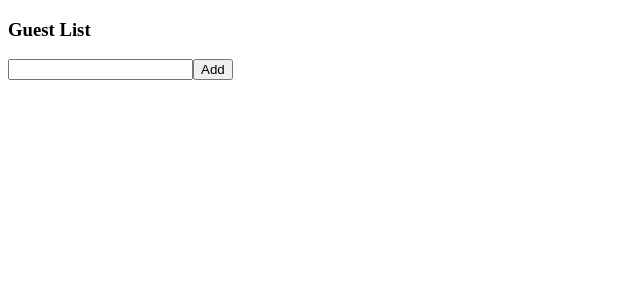
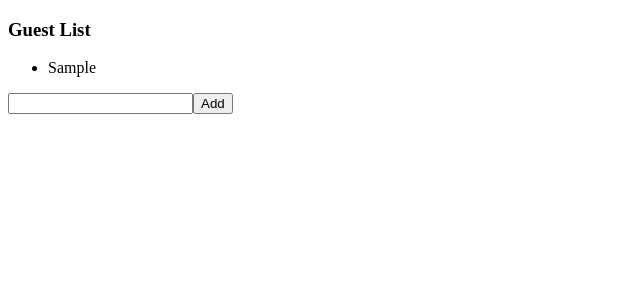
Before and after one commit to saturdayclass/react-typescript, a React (Create React App) app: page / in a window 1280 px wide. Both pictures are taken after typing "Sample" into the empty fields and a click on the button "Add". Shown: the top 300 px of the page, without its empty margins (0-640 px from the left). Built offline with nearby package versions, Linux system fonts and the light colour scheme.

Commit message:
update: added result for the example type annotations in state

```diff
--- a/src/state/GuestList.tsx
+++ b/src/state/GuestList.tsx
@@ -13,7 +13,11 @@ const GuestList: React.FC = () => {
   return (
     <div>
       <h3>Guest List</h3>
-
+      <ul>
+        {guests.map((guest) => (
+          <li key={guest}>{guest}</li>
+        ))}
+      </ul>
       <input
         type="text"
         value={name}
```
Also changed, not shown: 1 other file (tests, documents, lock files or other folders).
